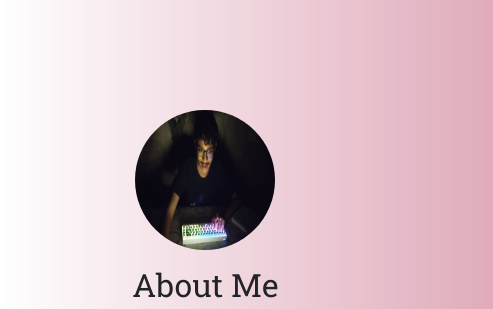
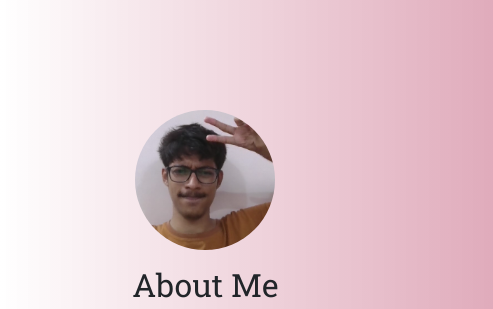
Before and after one commit to MishraShardendu22/Intro-Page, a plain HTML site: page index.html in a window 1280 px wide. Shown: the part 351-660 px from the top of the page, 0-493 px from the left. Drawn offline with nearby package versions, Linux system fonts and the light colour scheme; files that its build step writes are made by us from their sources.

Commit message:
This introductory page was created as part of my assignment to develop a personal portfolio website.

```diff
--- a/index.html
+++ b/index.html
@@ -60,7 +60,7 @@
 </head>
 <body id="colorful-background">
     <header>
-        <div >
+        <div>
             <h1 class="home-h1">I am <strong>Shardendu Mishra</strong></h1>
         </div>
         <div class="intro-wrap ">
@@ -74,7 +74,7 @@
     <section >
         <div class="row">
             <div class="col-lg-4 cntrInfo">
-                <img src="./dp_image.jpg" class="bd-placeholder-img rounded-circle" width="140" height="140" xmlns="http://www.w3.org/2000/svg" role="img" aria-label="Placeholder" preserveAspectRatio="xMidYMid slice" focusable="false">
+                <img src="./dp_image2.jpg" class="bd-placeholder-img rounded-circle" width="140" height="140" xmlns="http://www.w3.org/2000/svg" role="img" aria-label="Placeholder" preserveAspectRatio="xMidYMid slice" focusable="false">
                 <title>Placeholder</title>
                 <rect width="100%" height="100%" fill="var(--bs-secondary-color)"></rect>
                 </svg>
```
Also changed, not shown: dp_image.jpg (deleted), dp_image2.jpg (added).
